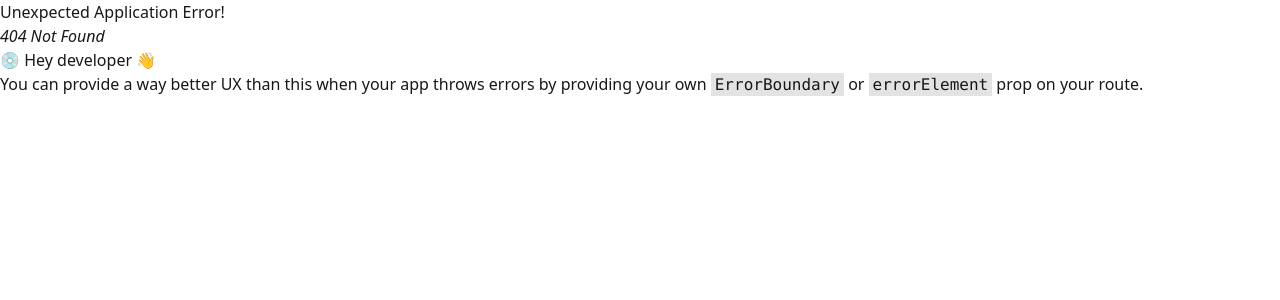
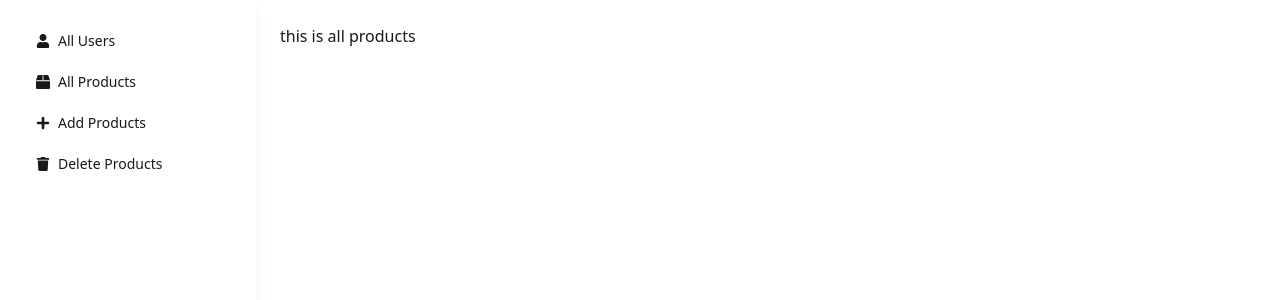
Before and after one commit to asifahmed1810/Job-task, a React (Vite) app: page /products in a window 1280 px wide. Before the commit this address had no page. Shown: the top 300 px of the page. Built offline with nearby package versions, Linux system fonts and the light colour scheme.

Commit message:
Added side navbar and nav item pages

```diff
--- a/package.json
+++ b/package.json
@@ -15,6 +15,7 @@
     "match-sorter": "^8.0.0",
     "react": "^18.3.1",
     "react-dom": "^18.3.1",
+    "react-icons": "^5.4.0",
     "react-router-dom": "^7.1.5",
     "sort-by": "^1.2.0",
     "tailwindcss": "^4.0.3"
--- /dev/null
+++ b/src/Layout/MainLayOut.jsx
@@ -0,0 +1,14 @@
+import React from 'react';
+import { Outlet } from 'react-router-dom';
+import Navbar from '../components/Navbar';
+
+const MainLayOut = () => {
+    return (
+        <div >
+            <Navbar></Navbar>
+
+        </div>
+    );
+};
+
+export default MainLayOut;
--- /dev/null
+++ b/src/components/Navbar.jsx
@@ -0,0 +1,48 @@
+import React from 'react';
+import { FaUser, FaBox, FaPlus, FaTrash, FaBars } from 'react-icons/fa';
+import { NavLink, Outlet } from 'react-router-dom';
+
+const Navbar = () => {
+    return (
+
+        <div className="flex min-h-screen ">
+        {/* Sidebar */}
+        <div className="w-64 bg-base-100 shadow-lg p-4 fixed h-full">
+
+            <ul className="menu space-y-2">
+                <li>
+                    <NavLink to="/" className="flex items-center gap-2">
+                        <FaUser /> All Users
+                    </NavLink>
+                </li>
+                <li>
+                    <NavLink to="/products" className="flex items-center gap-2">
+                        <FaBox /> All Products
+                    </NavLink>
+                </li>
+                <li>
+                    <NavLink to="/add-product" className="flex items-center gap-2">
+                        <FaPlus /> Add Products
+                    </NavLink>
+                </li>
+                <li>
+                    <NavLink to="/delete-product" className="flex items-center gap-2">
+                        <FaTrash /> Delete Products
+                    </NavLink>
+                </li>
+            </ul>
+        </div>
+
+        {/* Main Content */}
+        <div className="flex-1 ml-64 p-6">
+            <button className="btn btn-ghost lg:hidden">
+                <FaBars className="text-2xl" />
+            </button>
+            <Outlet></Outlet>
+        </div>
+    </div>
+
+    );
+};
+
+export default Navbar;
--- a/src/main.jsx
+++ b/src/main.jsx
@@ -13,6 +13,8 @@ import router from './Router/router.jsx';
 
 createRoot(document.getElementById('root')).render(
   <React.StrictMode>
-    <RouterProvider router={router} />
+    <div className='max-w-7xl mx-auto'>
+      <RouterProvider router={router} />
+    </div>
   </React.StrictMode>
 )
--- /dev/null
+++ b/src/pages/Allproducts.jsx
@@ -0,0 +1,11 @@
+import React from 'react';
+
+const Allproducts = () => {
+    return (
+        <div>
+            this is all products
+        </div>
+    );
+};
+
+export default Allproducts;
--- /dev/null
+++ b/src/pages/Allusers.jsx
@@ -0,0 +1,23 @@
+import React, { useEffect, useState } from 'react';
+
+const Allusers = () => {
+    const [users,setUsers]=useState([]);
+
+    useEffect(()=>{
+        fetch('https://jsonplaceholder.typicode.com/users')
+        .then(res=>res.json())
+        .then(data=>setUsers(data))
+        .catch(error=>console.error(error))
+
+    },[])
+    return (
+        <div>
+            <h2>Users:{users.length}</h2>
+            {
+                users.map()
+            }
+        </div>
+    );
+};
+
+export default Allusers;
```
Also changed, not shown: src/Router/router.jsx (+14 -1 lines), 1 other file (tests, documents, lock files or other folders).
